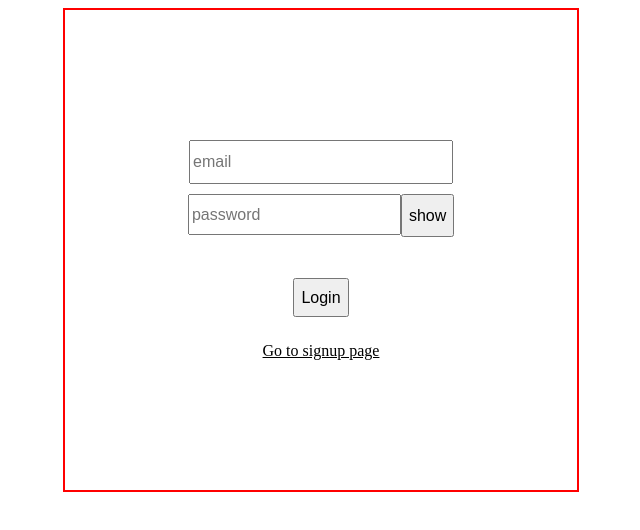
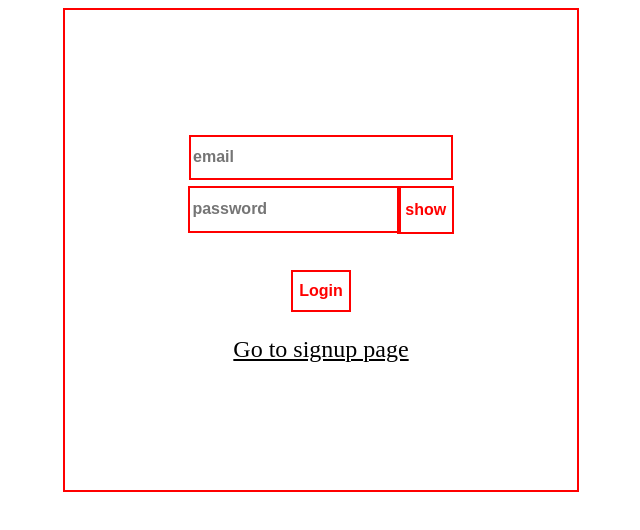
Before and after one commit to ParthasarathiMahana/coldplunge, a React (Vite) app: page / in a window 1280 px wide. Shown: the top 530 px of the page, without its empty margins (329-969 px from the left). Built offline with nearby package versions, Linux system fonts and the light colour scheme; no server answers.

Commit message:
styling for signin and signup page is done.

```diff
--- a/src/pages/StudentSignupForm.jsx
+++ b/src/pages/StudentSignupForm.jsx
@@ -1,5 +1,5 @@
 import React from 'react'
-import styles from '../style/studentdoubtForm.module.css'
+import styles from '../style/form.module.css'
 import { useState } from 'react'
 import {getAuth, createUserWithEmailAndPassword} from "firebase/auth"
 import { useNavigate } from 'react-router-dom'
@@ -43,7 +43,7 @@ const StudentSignupForm = () => {
       <input type="password" placeholder='password' value={password} onChange={(e)=>setPassword(e.target.value)}/>
       <input type="password" placeholder='confirm password' value={cnfPassword} onChange={(e)=>setCnfPassword(e.target.value)}/>
       <button onClick={handleClickSignup}>Signup</button>
-      <button onClick={handleClickLogin}>Login Page</button>
+      <a onClick={handleClickLogin} className={styles.linkToSignupPage}>Go to signin page</a>
     </div>
   )
 }
--- a/src/style/form.module.css
+++ b/src/style/form.module.css
@@ -14,34 +14,49 @@
     margin-bottom:2%;
     height: 8%;
     font-size: 1rem;
+    border: none;
+    outline: 2px solid red;
+    font-weight: bold;
 }
 .mainContainer button{
     margin-bottom:5%;
     height: 8%;
     font-size: 1rem;
+    outline: 2px solid red;
+    border: none;
+    background-color: transparent;
+    font-weight: bold;
+    color: red;
+}
+.mainContainer button:hover{
+    background-color: red;
+    color: white;
 }
 .mainContainer button:hover{
     cursor: pointer;
 }
 .passwordSection{
-    width: 52%;
+    width: 51%;
     display: flex;
-    justify-content: space-between;
+    justify-content: center;
+    /* align-items: center; */
     height: 9%;
     margin-bottom:8%;
+    /* border: 1px solid red; */
 }
 .passwordSection input{
     width: 80%;
-    height: 80%;
+    height: 95%;
 }
 .passwordSection button{
     width: 20%;
-    height: 100%;
+    height: 102%;
 }
 .linkToSignupPage{
     text-decoration: underline;
-    font-size: 1rem;
+    font-size: 1.5rem;
 }
 .linkToSignupPage:hover{
     cursor: pointer;
+    color: red;
 }
```
